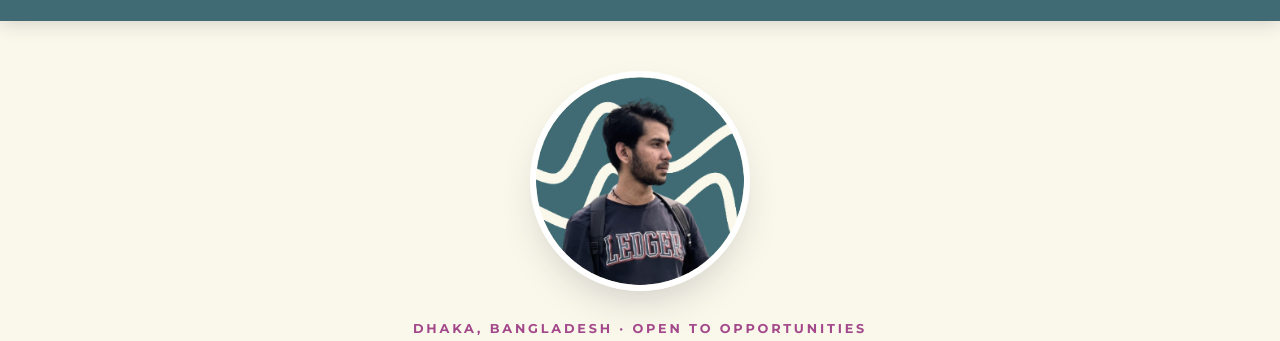
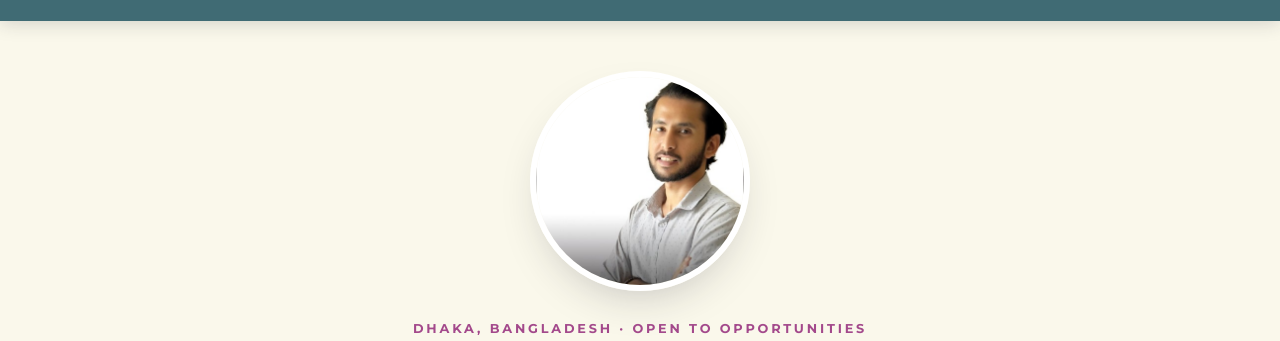
Before and after one commit to nokgna/nokgna.github.io, a plain HTML site: page index.html in a window 1280 px wide. Shown: the part 79-420 px from the top of the page. Drawn offline with Linux system fonts and the light colour scheme.

Commit message:
[ADD] : update profile image with recent photo

```diff
--- a/index.html
+++ b/index.html
@@ -50,7 +50,7 @@
     <main id="main">
     <header class="text-center hero">
         <div class="container">
-            <img class="img-fluid d-block mx-auto mb-4 hero-avatar" data-aos="fade" data-aos-duration="1200" src="assets/img/Media2-modified.png" alt="Jadir Ibna Hasan">
+            <img class="img-fluid d-block mx-auto mb-4 hero-avatar" data-aos="fade" data-aos-duration="1200" src="assets/img/profile.jpg" alt="Jadir Ibna Hasan">
             <span class="hero-kicker" data-aos="fade-up" data-aos-delay="100">Dhaka, Bangladesh · Open to opportunities</span>
             <h1 data-aos="fade-up" data-aos-delay="150">Jadir Ibna Hasan</h1>
             <div class="hero-title" data-aos="fade-up" data-aos-delay="200">Senior Software Engineer | Python | Odoo</div>
```
Also changed, not shown: assets/img/Media2-modified.png (deleted), assets/img/profile.jpg (added).
